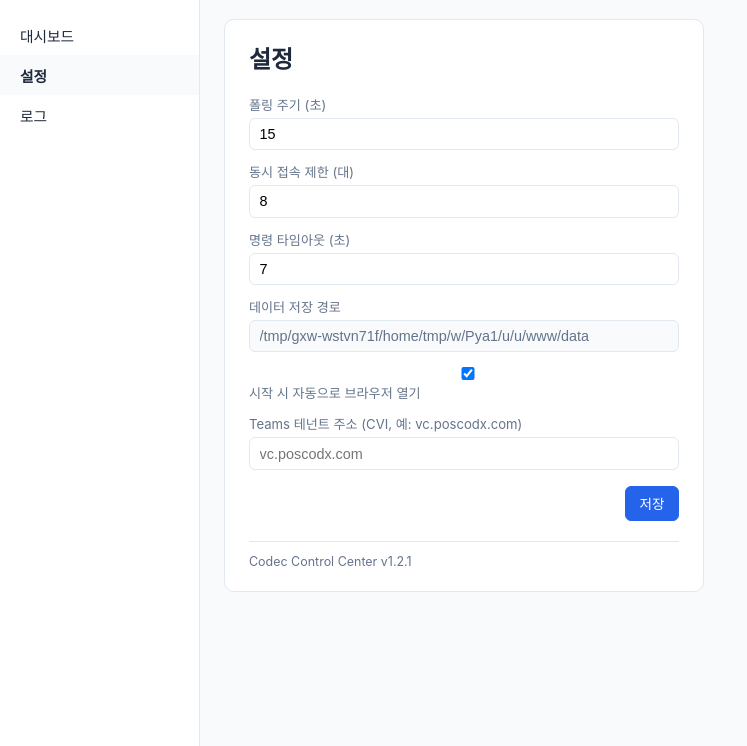
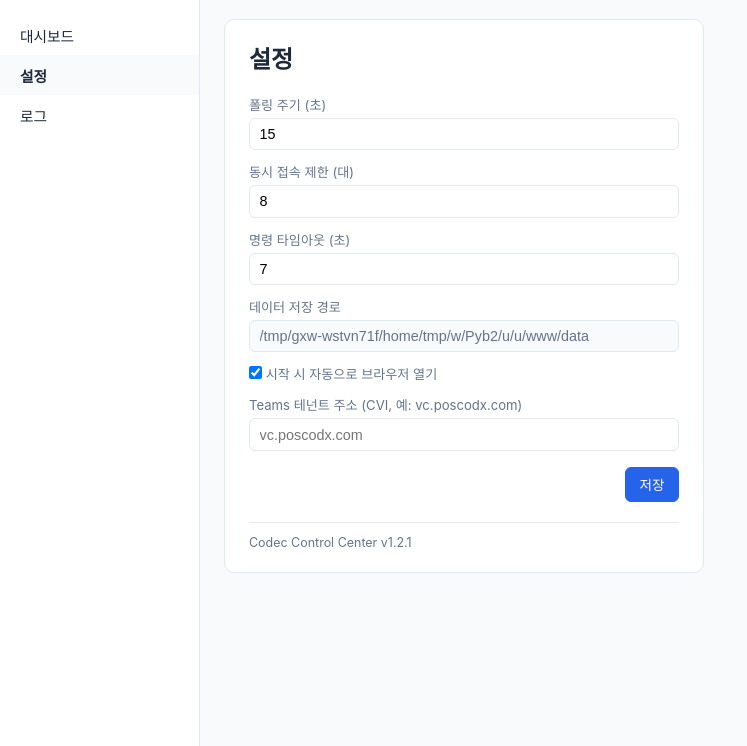
Before and after one commit to DevCoreDXI76/codec_control_center, a FastAPI app: page /settings in a window 1280 px wide. Shown: the part 58-804 px from the top of the page, without its empty margins (0-747 px from the left). Run offline with FastAPI, Linux system fonts and the light colour scheme; parts of the project's set-up code (start-up, migrations or seed data) failed here and were passed over.

Commit message:
fix: stop stretching checkboxes to full field width
.field input's width:100%/padding/border rule applied to every <input>
inside a .field, including checkboxes, making them render as an
oversized box misaligned from their label text (registration modal's
"시뮬레이터 장비로 등록", settings' "시작 시 자동으로 브라우저 열기").
Excludes [type="checkbox"] from that rule and gives checkbox labels
their own small flex layout instead.

Co-Authored-By: Claude Sonnet 5 <noreply@anthropic.com>

```diff
--- a/app/static/css/style.css
+++ b/app/static/css/style.css
@@ -386,13 +386,24 @@ body {
   color: var(--color-text-muted);
 }
 
-.field input,
+.field input:not([type="checkbox"]),
 .field select {
   width: 100%;
   padding: 0.45rem 0.6rem;
   border: 1px solid var(--color-border);
   border-radius: 6px;
   font-size: 0.9rem;
+}
+
+.field input[type="checkbox"] {
+  width: auto;
+  margin: 0;
+}
+
+.checkbox-label {
+  display: flex;
+  align-items: center;
+  gap: 0.4rem;
 }
 
 .modal-actions {
--- a/app/templates/index.html
+++ b/app/templates/index.html
@@ -110,7 +110,7 @@
                 <input type="text" x-model="teams_tenant_address" placeholder="vc.poscodx.com" />
               </div>
               <div class="field">
-                <label><input type="checkbox" x-model="is_simulated" /> 시뮬레이터 장비로 등록</label>
+                <label class="checkbox-label"><input type="checkbox" x-model="is_simulated" /> 시뮬레이터 장비로 등록</label>
               </div>
               <p class="error-text" x-show="error" x-text="error"></p>
               <div class="modal-actions">
--- a/app/templates/settings.html
+++ b/app/templates/settings.html
@@ -78,7 +78,7 @@
             <input type="text" value="{{ data_dir }}" readonly />
           </div>
           <div class="field">
-            <label><input type="checkbox" x-model="open_browser_on_start" /> 시작 시 자동으로 브라우저 열기</label>
+            <label class="checkbox-label"><input type="checkbox" x-model="open_browser_on_start" /> 시작 시 자동으로 브라우저 열기</label>
           </div>
           <div class="field">
             <label>Teams 테넌트 주소 (CVI, 예: vc.poscodx.com)</label>
```
